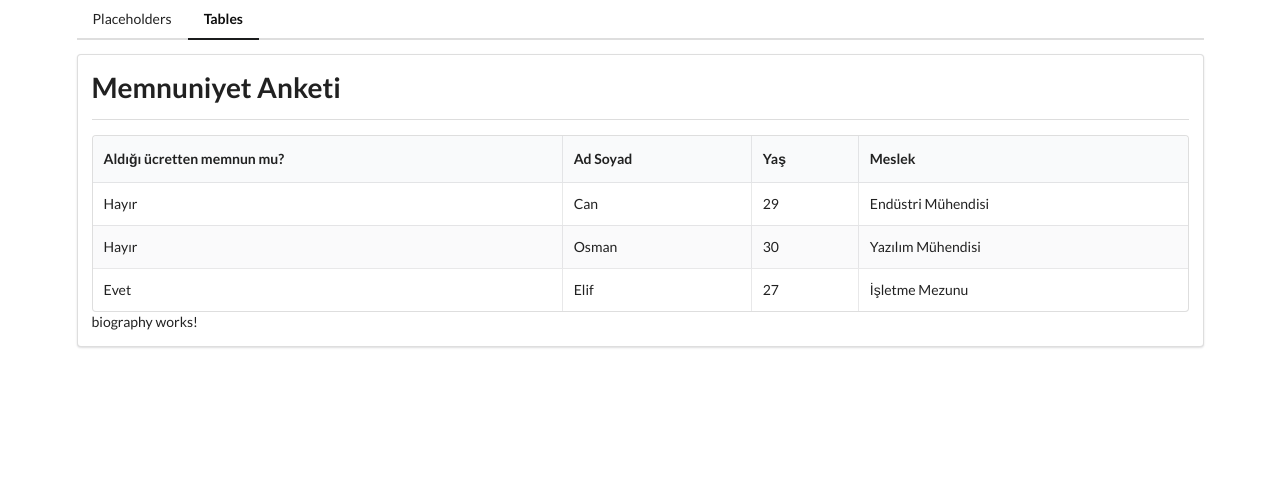
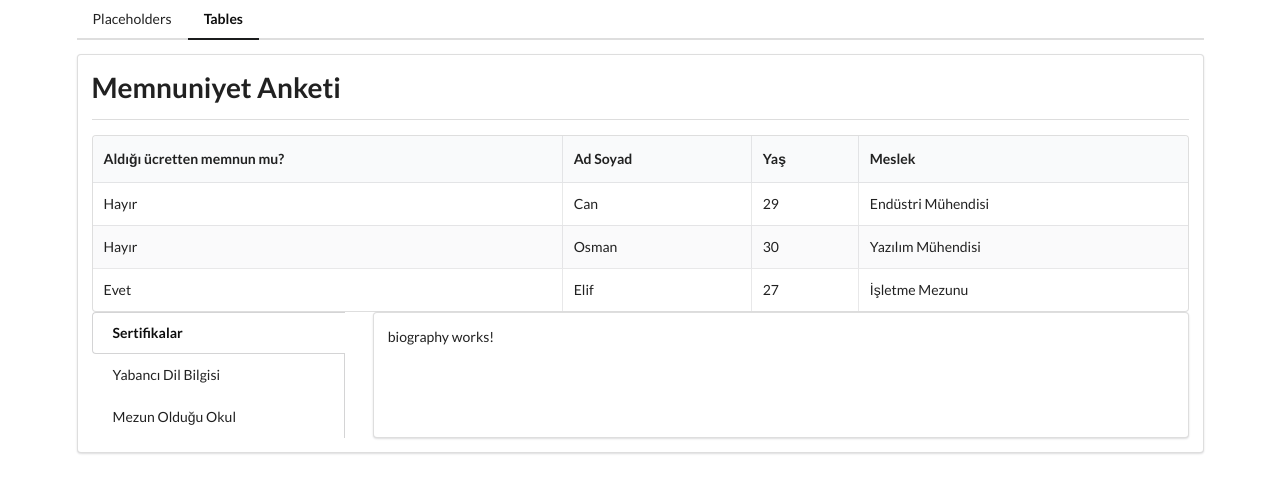
Before and after one commit to furkansteel06/AngularExamplesProject, an Angular app: page /tables in a window 1280 px wide. Shown: the top 492 px of the page. Built offline with nearby package versions, Linux system fonts and the light colour scheme.

Commit message:
tabmenu created

```diff
--- a/src/app/tables/tables-home/tables-home.component.html
+++ b/src/app/tables/tables-home/tables-home.component.html
@@ -1,4 +1,23 @@
 <app-divider>Memnuniyet Anketi</app-divider>
 <app-table></app-table>
 
-<router-outlet></router-outlet>
+<div class="ui grid">
+  <div class="four wide column">
+    <div class="ui vertical fluid tabular menu">
+      <a routerLinkActive="active" routerLink="./" class="item">
+        Sertifikalar
+      </a>
+      <a routerLinkActive="active" routerLink="./companies" class="item">
+        Yabancı Dil Bilgisi
+      </a>
+      <a routerLinkActive="active" routerLink="./partners" class="item">
+        Mezun Olduğu Okul
+      </a>
+    </div>
+  </div>
+  <div class="twelve wide stretched column">
+    <div class="ui segment">
+      <router-outlet></router-outlet>
+    </div>
+  </div>
+</div>
```
